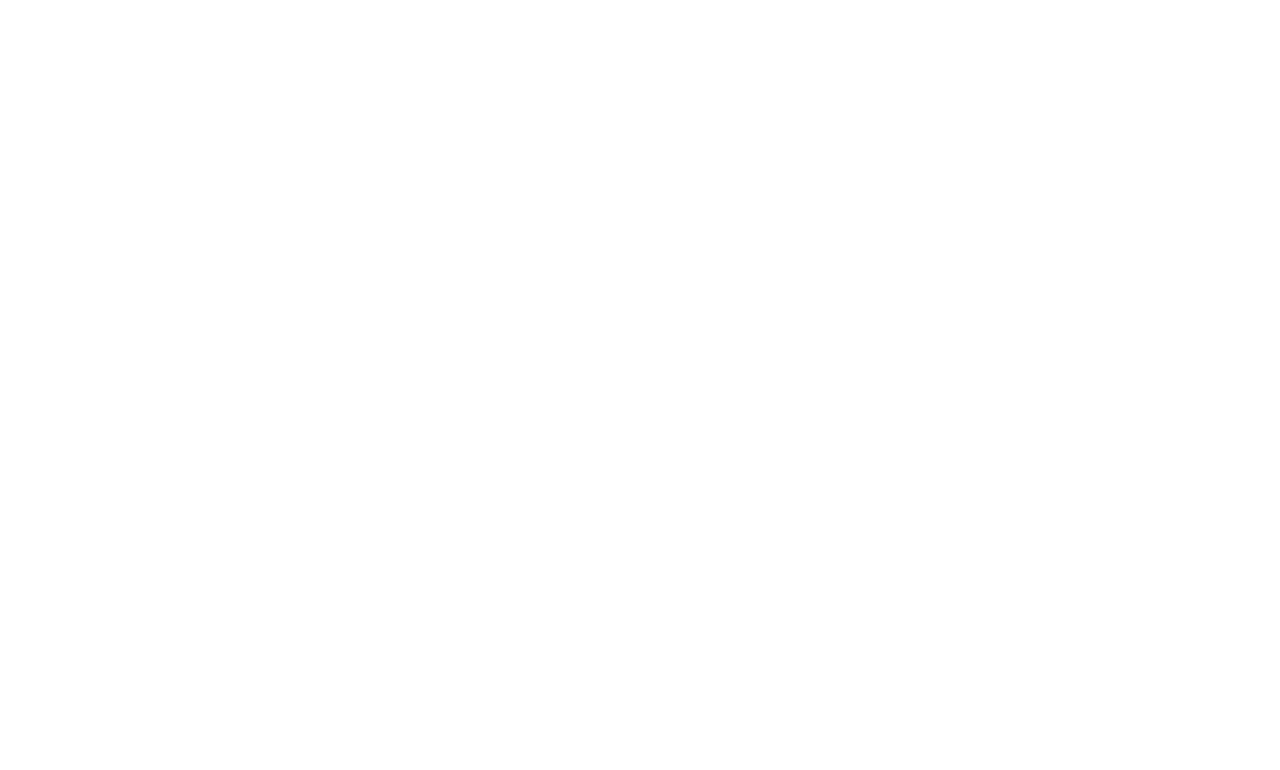
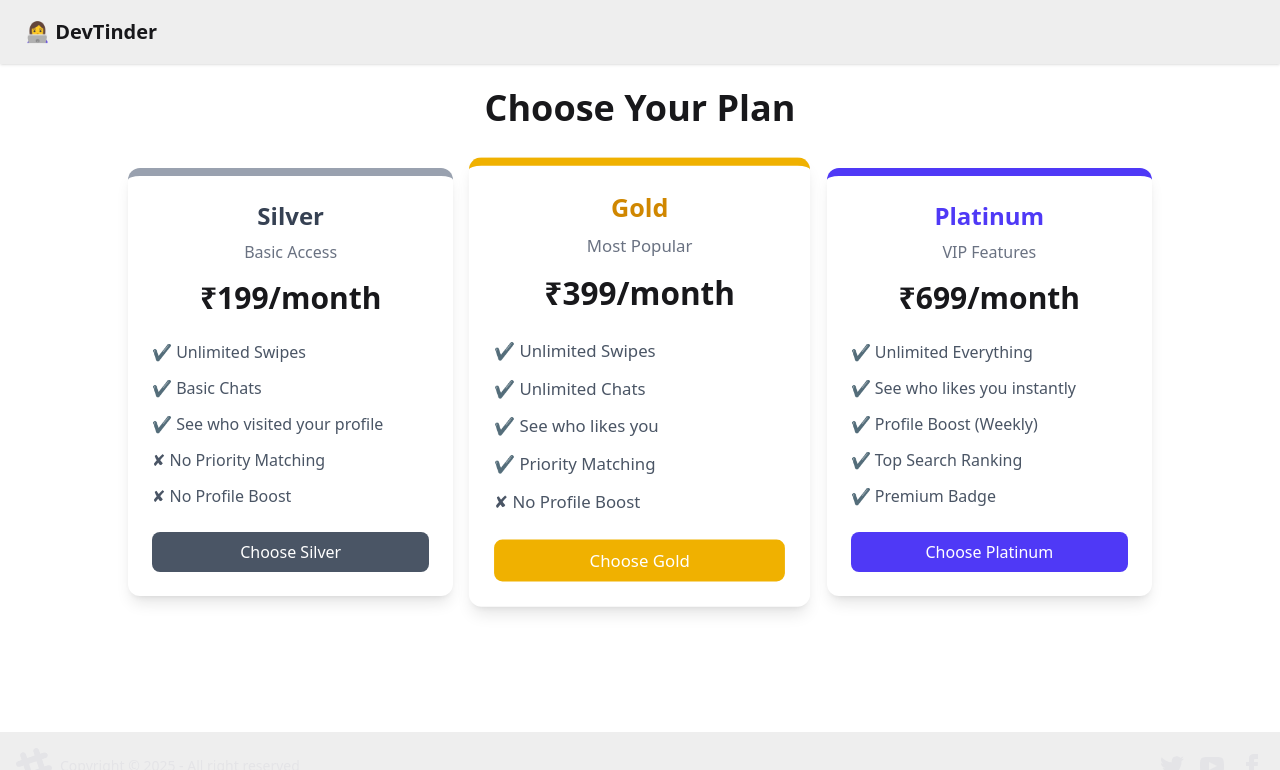
Before and after one commit to tejastitare/DevTinder-Frontend, a React (Vite) app: page /premium in a window 1280 px wide. Before the commit this address had no page. Shown: the top 770 px of the page. Built offline with nearby package versions, Linux system fonts and the light colour scheme; no server answers.

Commit message:
isPremium added

```diff
--- a/index.html
+++ b/index.html
@@ -5,6 +5,7 @@
     <link rel="icon" type="image/svg+xml" href="/vite.svg" />
     <meta name="viewport" content="width=device-width, initial-scale=1.0" />
     <title>DevTinder</title>
+      <script src="https://checkout.razorpay.com/v1/checkout.js"></script>
   </head>
   <body>
     <div id="root"></div>
--- a/src/App.jsx
+++ b/src/App.jsx
@@ -7,6 +7,7 @@
 import Feed from "./components/Feed";
 import Connections from "./components/Connections";
 import Requests from "./components/Requests";
+import Premium from "./components/Premium";
 
 function App() {
   return (
@@ -20,6 +21,7 @@
               <Route path="/profile" element={<Profile />} />
               <Route path="/connections" element={<Connections />} />
               <Route path="/requests" element={<Requests />} />
+              <Route path="/premium" element={<Premium />} />
             </Route>
           </Routes>
         </BrowserRouter>
--- a/src/components/NavBar.jsx
+++ b/src/components/NavBar.jsx
@@ -57,6 +57,9 @@
                 <Link to={"/requests"}>Requests</Link>
               </li>
               <li>
+                <Link to={"/premium"}>Premium</Link>
+              </li>
+              <li>
                 <a onClick={handleLogout}>Logout</a>
               </li>
             </ul>
--- /dev/null
+++ b/src/components/Premium.jsx
@@ -0,0 +1,140 @@
+import axios from "axios";
+import React, { useState } from "react";
+import { BASE_URL } from "../utils/constants";
+
+const Premium = () => {
+  const [isUserPremium, setIsUserPremium] = useState(false);
+  const verifypremiumUser = async () => {
+    const res = await axios.get(BASE_URL + "/premium/verify", {
+      withCredentials: true,
+    });
+    if (res.data.ispremium) {
+      setIsUserPremium(true);
+    }
+  };
+  const handlebuyclick = async (type) => {
+    try {
+      const order = await axios.post(
+        BASE_URL + "/payment/create",
+        { membershipType: type },
+        {
+          withCredentials: true,
+        }
+      );
+
+      //It should Open the dialogue box here
+      const { amount, keyId, currency, notes, orderId } = order.data;
+
+      const options = {
+        key: keyId, // Replace with your Razorpay key_id
+        amount, // Amount is in currency subunits. Default currency is INR. Hence, 50000 refers to 50000 paise
+        currency,
+        name: "DevTinder",
+        description: "Connect to other developers",
+        order_id: orderId, // This is the order_id created in the backend
+        prefill: {
+          name: notes?.firstname + " " + notes?.lastname,
+          email: notes?.emailId,
+          contact: "9999999999",
+        },
+        theme: {
+          color: "#F37254",
+        },
+        handler: verifypremiumUser,
+      };
+
+      const rzp = new window.Razorpay(options);
+      rzp.open();
+    } catch (error) {
+      console.log("Error in buying plan: ", error);
+    }
+  };
+
+  return isUserPremium ? (
+    "You are Already a premium User"
+  ) : (
+    <div className="min-h-scree flex justify-center items-center p-6">
+      <div className="max-w-5xl w-full">
+        <h1 className="text-4xl font-bold text-center mb-10">
+          Choose Your Plan
+        </h1>
+
+        <div className="grid grid-cols-1 sm:grid-cols-3 gap-6">
+          {/* Silver Plan */}
+          <div className="bg-white shadow-lg rounded-xl p-6 border-t-8 border-gray-400">
+            <h2 className="text-2xl font-bold text-gray-700 text-center">
+              Silver
+            </h2>
+            <p className="text-center text-gray-500 mt-2">Basic Access</p>
+            <h3 className="text-3xl font-bold text-center mt-4">₹199/month</h3>
+
+            <ul className="mt-6 space-y-3 text-gray-600">
+              <li>✔ Unlimited Swipes</li>
+              <li>✔ Basic Chats</li>
+              <li>✔ See who visited your profile</li>
+              <li>✘ No Priority Matching</li>
+              <li>✘ No Profile Boost</li>
+            </ul>
+
+            <button
+              onClick={() => handlebuyclick("silver")}
+              className="w-full mt-6 bg-gray-600 hover:bg-gray-700 text-white py-2 rounded-lg"
+            >
+              Choose Silver
+            </button>
+          </div>
+
+          {/* Gold Plan */}
+          <div className="bg-white shadow-lg rounded-xl p-6 border-t-8 border-yellow-500 scale-105">
+            <h2 className="text-2xl font-bold text-yellow-600 text-center">
+              Gold
+            </h2>
+            <p className="text-center text-gray-500 mt-2">Most Popular</p>
+            <h3 className="text-3xl font-bold text-center mt-4">₹399/month</h3>
+
+            <ul className="mt-6 space-y-3 text-gray-600">
+              <li>✔ Unlimited Swipes</li>
+              <li>✔ Unlimited Chats</li>
+              <li>✔ See who likes you</li>
+              <li>✔ Priority Matching</li>
+              <li>✘ No Profile Boost</li>
+            </ul>
+
+            <button
+              onClick={() => handlebuyclick("gold")}
+              className="w-full mt-6 bg-yellow-500 hover:bg-yellow-600 text-white py-2 rounded-lg"
+            >
+              Choose Gold
+            </button>
+          </div>
+
+          {/* Platinum Plan */}
+          <div className="bg-white shadow-lg rounded-xl p-6 border-t-8 border-indigo-600">
+            <h2 className="text-2xl font-bold text-indigo-600 text-center">
+              Platinum
+            </h2>
+            <p className="text-center text-gray-500 mt-2">VIP Features</p>
+            <h3 className="text-3xl font-bold text-center mt-4">₹699/month</h3>
+
+            <ul className="mt-6 space-y-3 text-gray-600">
+              <li>✔ Unlimited Everything</li>
+              <li>✔ See who likes you instantly</li>
+              <li>✔ Profile Boost (Weekly)</li>
+              <li>✔ Top Search Ranking</li>
+              <li>✔ Premium Badge</li>
+            </ul>
+
+            <button
+              onClick={() => handlebuyclick("platinum")}
+              className="w-full mt-6 bg-indigo-600 hover:bg-indigo-700 text-white py-2 rounded-lg"
+            >
+              Choose Platinum
+            </button>
+          </div>
+        </div>
+      </div>
+    </div>
+  );
+};
+
+export default Premium;
```
Also changed, not shown: 1 other file (tests, documents, lock files or other folders).
